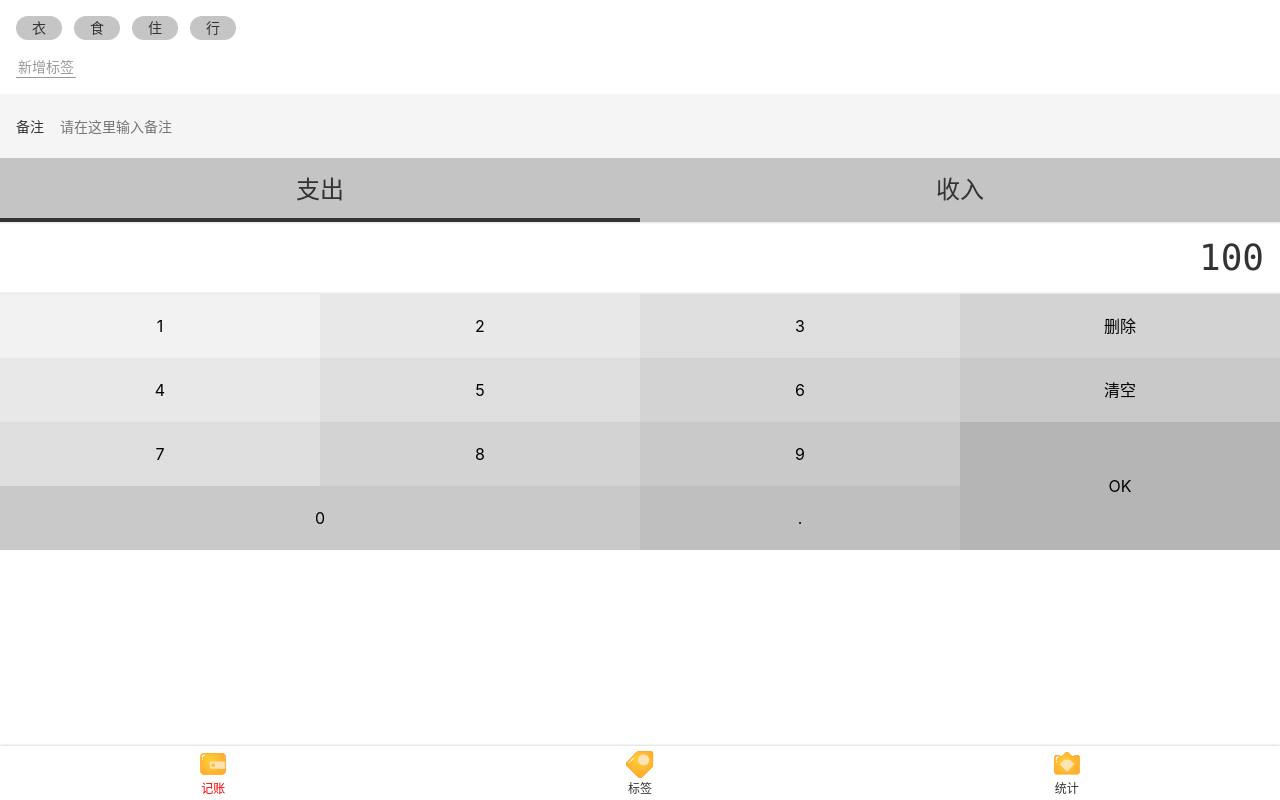
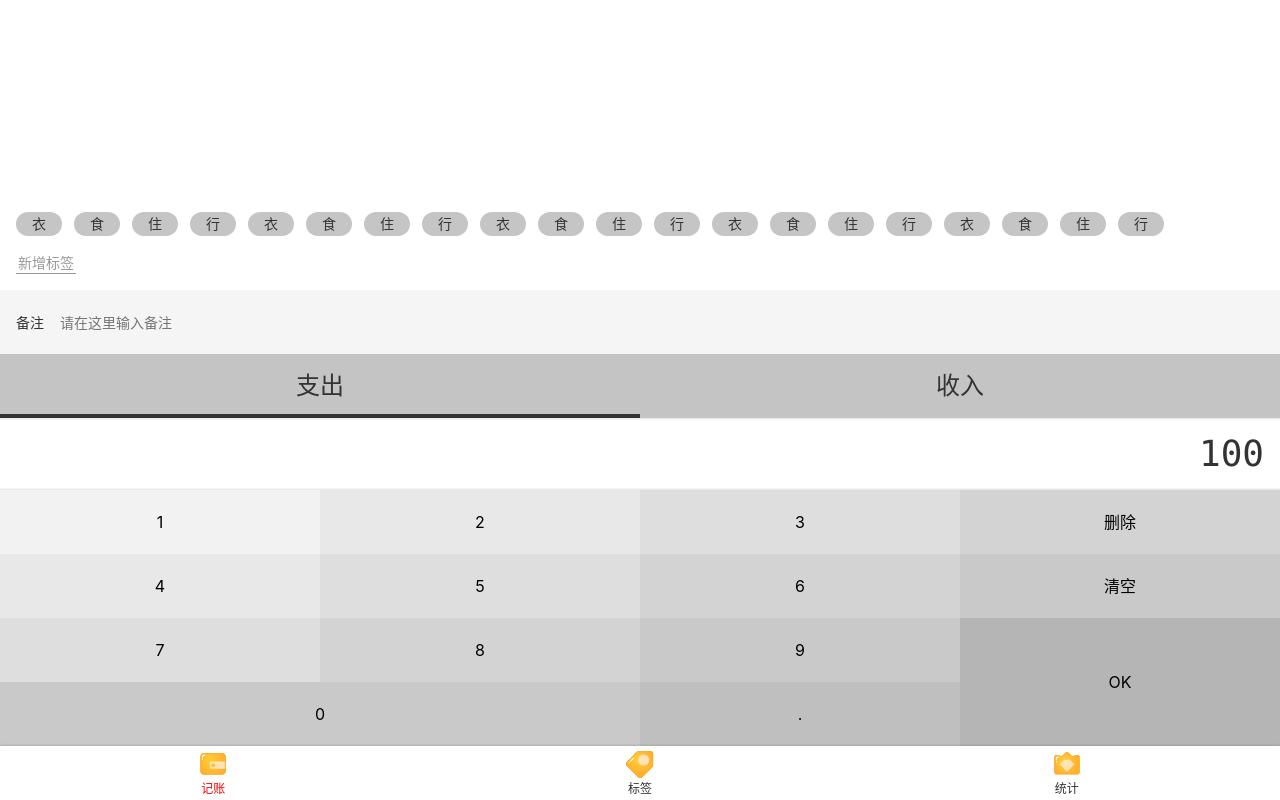
Before and after one commit to theta1118/vue-morney-website, a Vue app: page /#/money in a window 1280 px wide. Built offline with nearby package versions, Linux system fonts and the light colour scheme.

Commit message:
HTML和CSS写好啦

```diff
--- a/src/components/Layout.vue
+++ b/src/components/Layout.vue
@@ -1,6 +1,6 @@
 <template>
-  <div class="nav-wrapper">
-    <div class="content">
+  <div class="layout-wrapper" :class="classPrefix && `${classPrefix}-wrapper`">
+    <div class="content" :class="classPrefix && `${classPrefix}-content`">
       <slot/>
     </div>
     <Nav/>
@@ -9,12 +9,13 @@
 
 <script lang="ts">
   export default {
+    props:['classPrefix'],
     name: 'Layout'
   };
 </script>
 
 <style lang="scss" scoped>
-.nav-wrapper {
+  .layout-wrapper {
     display: flex;
     flex-direction: column;
     height: 100vh;
--- a/src/views/Money.vue
+++ b/src/views/Money.vue
@@ -1,28 +1,5 @@
 <template>
-  <Layout>
-    <div class="tags">
-      <ul class="current">
-        <li>衣</li>
-        <li>食</li>
-        <li>住</li>
-        <li>行</li>
-      </ul>
-      <div class="new">
-        <button>新增标签</button>
-      </div>
-    </div>
-    <div>
-      <label class="notes">
-        <span class="name">备注</span>
-        <input type="text" placeholder="请在这里输入备注">
-      </label>
-    </div>
-    <div>
-      <ul class="types">
-        <li class="selected">支出</li>
-        <li>收入</li>
-      </ul>
-    </div>
+  <Layout class-prefix="layout">
     <div class="numberPad">
       <div class="output">100</div>
       <div class="buttons">
@@ -42,6 +19,45 @@
         <button>.</button>
       </div>
     </div>
+    <div>
+      <ul class="types">
+        <li class="selected">支出</li>
+        <li>收入</li>
+      </ul>
+    </div>
+    <div>
+      <label class="notes">
+        <span class="name">备注</span>
+        <input type="text" placeholder="请在这里输入备注">
+      </label>
+    </div>
+    <div class="tags">
+      <div class="new">
+        <button>新增标签</button>
+      </div>
+      <ul class="current">
+        <li>衣</li>
+        <li>食</li>
+        <li>住</li>
+        <li>行</li>
+        <li>衣</li>
+        <li>食</li>
+        <li>住</li>
+        <li>行</li>
+        <li>衣</li>
+        <li>食</li>
+        <li>住</li>
+        <li>行</li>
+        <li>衣</li>
+        <li>食</li>
+        <li>住</li>
+        <li>行</li>
+        <li>衣</li>
+        <li>食</li>
+        <li>住</li>
+        <li>行</li>
+      </ul>
+    </div>
   </Layout>
 </template>
 
@@ -50,6 +66,13 @@
   name: 'Money',
 };
 </script>
+
+<style lang="scss">
+  .layout-content{
+    display: flex;
+    flex-direction: column-reverse;
+  }
+</style>
 
 <style lang="scss" scoped>
  @import "~@/assets/style/helper.scss";
@@ -145,8 +168,13 @@
  .tags{
    font-size: 14px;
    padding: 16px;
+   flex-grow: 1;
+   display: flex;
+   flex-direction: column-reverse;
    > .current{
      display: flex;
+     flex-wrap: wrap;
+     overflow: auto;
      > li{
        background: #c5c5c5;
        $h: 24px;
@@ -155,6 +183,7 @@
        border-radius: $h/2;
        padding: 0 16px;
        margin-right: 12px;
+       margin-top: 4px;
      }
    }
    > .new{
```
Lines whose indentation alone changed are shown as unchanged.
